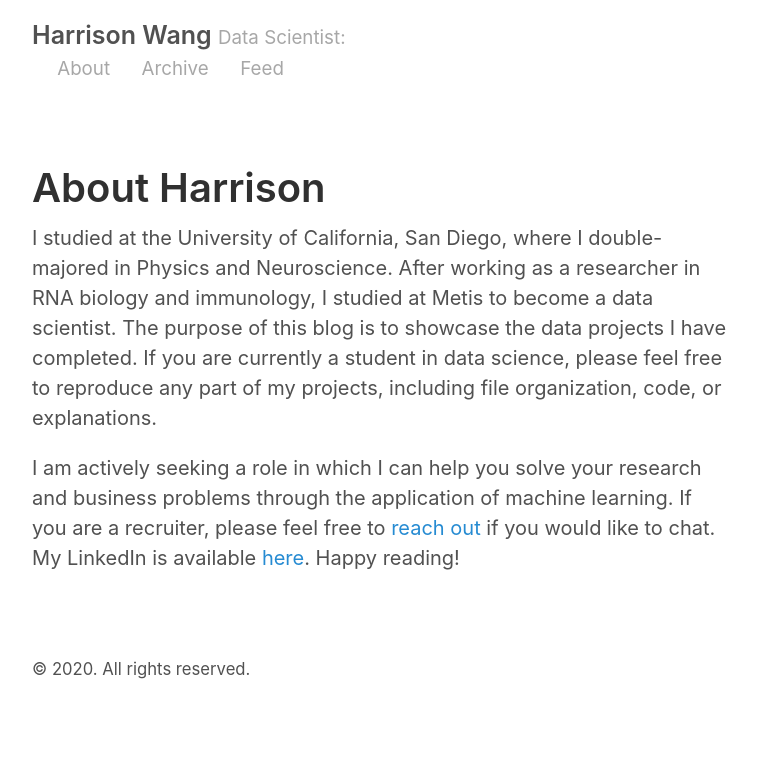
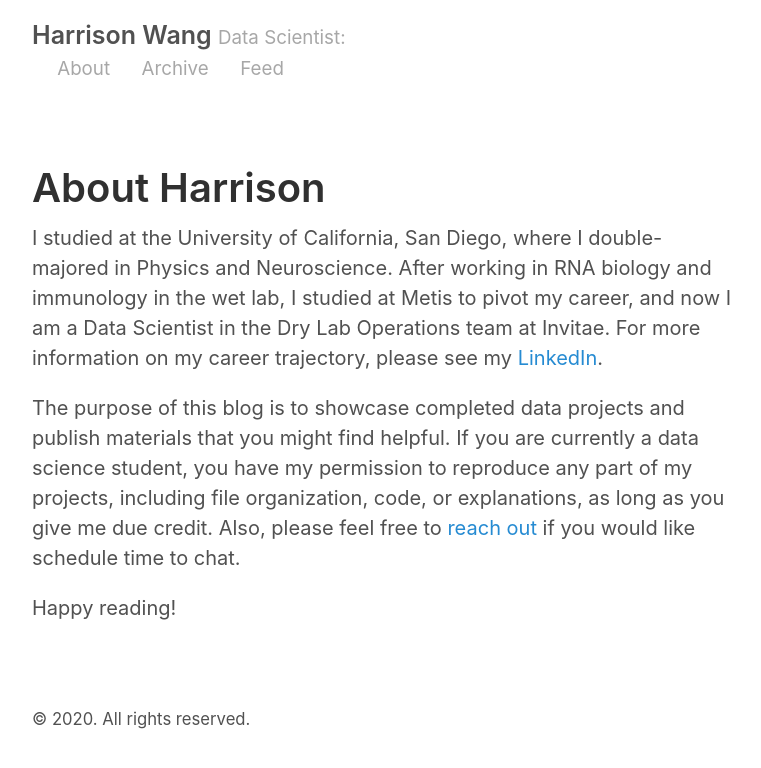
Before and after one commit to harrisonized/harrisonized.github.io, a Jekyll site: the page built from about.md, in a window 1280 px wide. Shown: the top 768 px of the page, without its empty margins (258-1019 px from the left). Built offline with Jekyll 4.4.1, drawn with Linux system fonts in a browser that asks for light colours.

Commit message:
updating about page

```diff
--- a/about.md
+++ b/about.md
@@ -3,6 +3,8 @@ layout: page
 title: About Harrison
 ---
 
-I studied at the University of California, San Diego, where I double-majored in Physics and Neuroscience. After working as a researcher in RNA biology and immunology, I studied at Metis to become a data scientist. The purpose of this blog is to showcase the data projects I have completed. If you are currently a student in data science, please feel free to reproduce any part of my projects, including file organization, code, or explanations.
+I studied at the University of California, San Diego, where I double-majored in Physics and Neuroscience. After working in RNA biology and immunology in the wet lab, I studied at Metis to pivot my career, and now I am a Data Scientist in the Dry Lab Operations team at Invitae. For more information on my career trajectory, please see my [LinkedIn](https://www.linkedin.com/in/harrisonized).
 
-I am actively seeking a role in which I can help you solve your research and business problems through the application of machine learning. If you are a recruiter, please feel free to [reach out](mailto:harrison.c.wang@gmail.com) if you would like to chat. My LinkedIn is available [here](https://www.linkedin.com/in/harrisonized). Happy reading!
+The purpose of this blog is to showcase completed data projects and publish materials that you might find helpful. If you are currently a data science student, you have my permission to reproduce any part of my projects, including file organization, code, or explanations, as long as you give me due credit. Also, please feel free to [reach out](mailto:harrison.c.wang@gmail.com) if you would like schedule time to chat.
+
+Happy reading!
```
